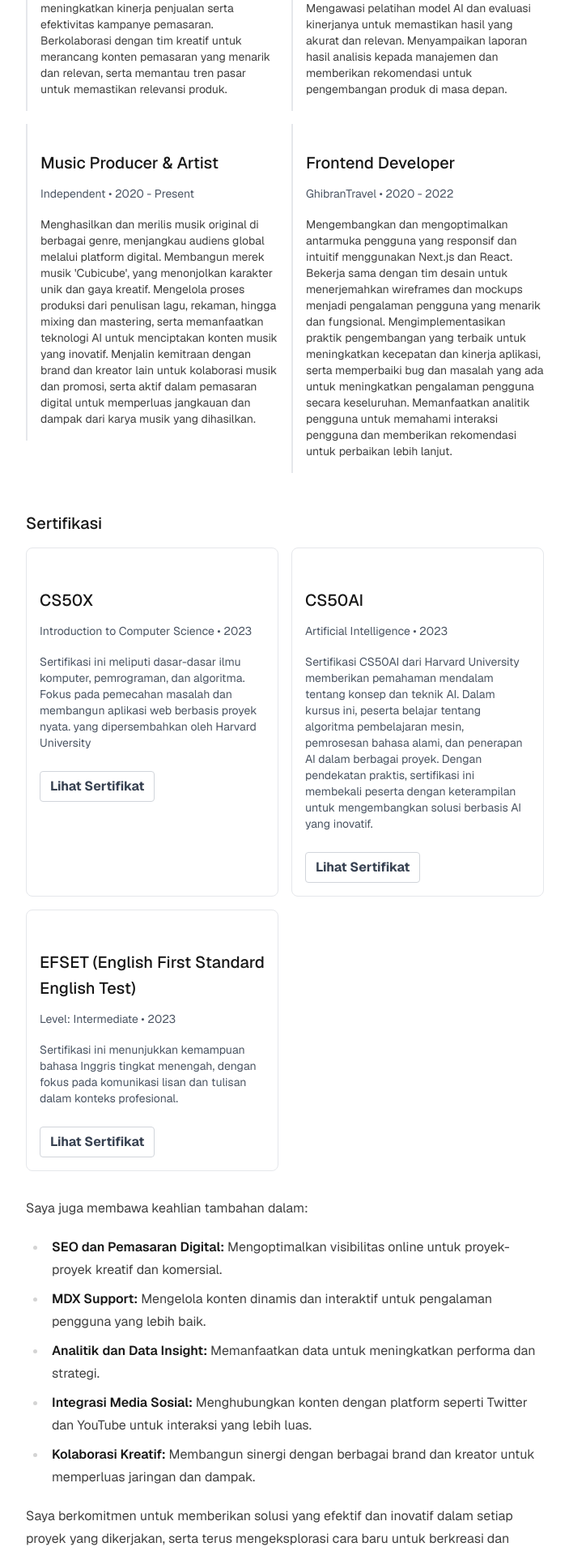
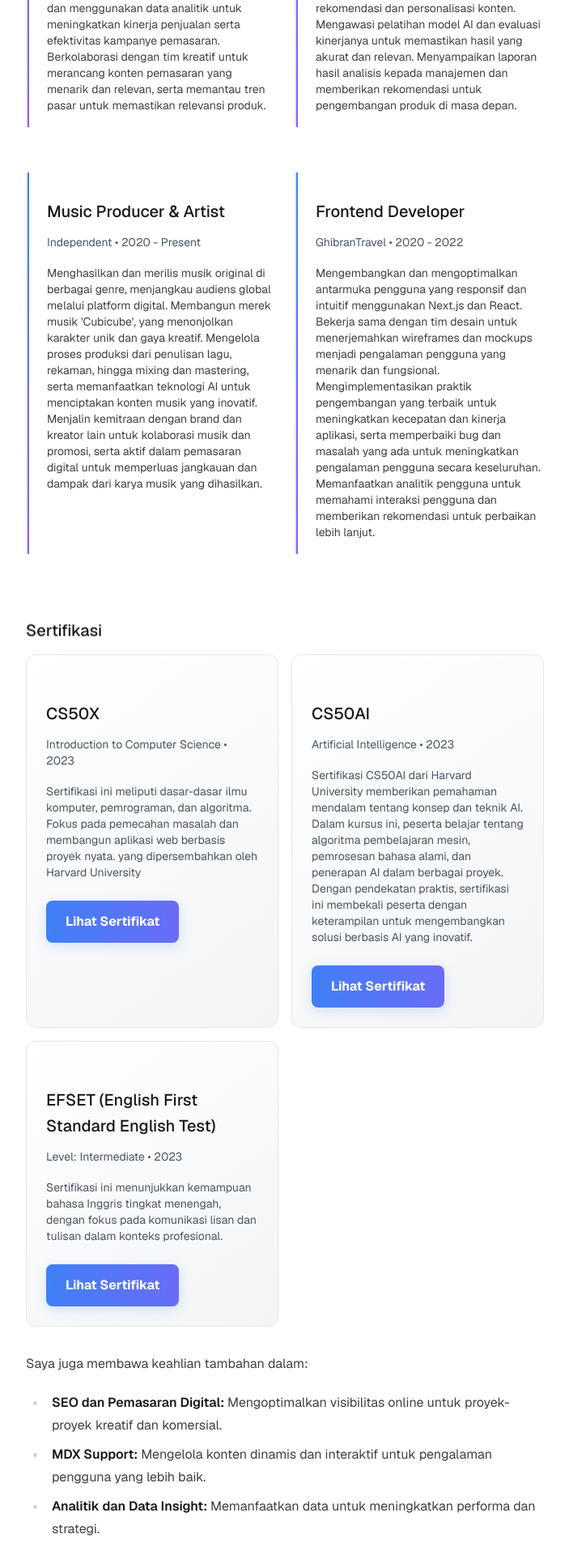
Before and after one commit to Y0EL/portfolio, a Next.js app: page / in a window 1280 px wide. Shown: the part 882-2797 px from the top of the page at 81% size, without its empty margins (288-991 px from the left). Built offline with nearby package versions, Linux system fonts and the light colour scheme.

Commit message:
Update global.css

```diff
--- a/app/global.css
+++ b/app/global.css
@@ -3,8 +3,7 @@
 @tailwind utilities;
 
 ::selection {
-  background-color: #404040;
-  color: #ffffff;
+  @apply bg-neutral-700 text-white;
 }
 
 /* Syntax highlighting colors */
@@ -35,6 +34,11 @@
 }
 
 /* Enhanced animations */
+@keyframes float {
+  0%, 100% { transform: translateY(0px); }
+  50% { transform: translateY(-10px); }
+}
+
 @keyframes fadeIn {
   0% {
     opacity: 0;
@@ -71,107 +75,29 @@
   }
 }
 
-@keyframes timelineSlideIn {
-  0% {
-    transform: translateX(-50px);
-    opacity: 0;
-  }
-  100% {
-    transform: translateX(0);
-    opacity: 1;
-  }
-}
-
-@keyframes bulletPop {
-  0% {
-    transform: scale(0);
-  }
-  70% {
-    transform: scale(1.2);
-  }
-  100% {
-    transform: scale(1);
-  }
+@keyframes gradientFlow {
+  0% { background-position: 0% 50%; }
+  50% { background-position: 100% 50%; }
+  100% { background-position: 0% 50%; }
 }
 
 @keyframes shimmer {
-  0% {
-    background-position: -200% center;
-  }
-  100% {
-    background-position: 200% center;
-  }
+  0% { background-position: -200% center; }
+  100% { background-position: 200% center; }
 }
 
 /* Component styles */
 .profile-image {
   @apply transition-all duration-700 ease-out;
   filter: contrast(1.1) grayscale(1);
+  animation: float 6s ease-in-out infinite;
 }
 
 .profile-image:hover {
   @apply scale-110 rotate-6;
   filter: contrast(1.2) grayscale(0);
-  box-shadow: 0 15px 30px rgba(0, 0, 0, 0.2);
-}
-
-/* Enhanced timeline styles */
-.timeline-container {
-  @apply relative py-4;
-  min-height: 400px;
-}
-
-.timeline-center-line {
-  @apply absolute left-1/2 top-0 bottom-0 w-0.5 bg-gradient-to-b from-gray-300 to-gray-200 dark:from-gray-600 dark:to-gray-700 transform -translate-x-1/2;
-}
-
-.timeline-item {
-  @apply relative flex items-center mb-12;
-  animation: timelineSlideIn 0.6s cubic-bezier(0.16, 1, 0.3, 1) backwards;
-}
-
-.timeline-bullet {
-  @apply absolute left-1/2 w-5 h-5 bg-white dark:bg-gray-800 rounded-full transform -translate-x-1/2 border-2 border-gray-300 dark:border-gray-600;
-  animation: bulletPop 0.4s cubic-bezier(0.16, 1, 0.3, 1) backwards;
-  z-index: 10;
-}
-
-.timeline-bullet::after {
-  content: '';
-  @apply absolute left-1/2 top-1/2 w-2.5 h-2.5 bg-blue-500 dark:bg-blue-400 rounded-full transform -translate-x-1/2 -translate-y-1/2;
-}
-
-.timeline-content {
-  @apply w-[calc(50%-2rem)] p-6 bg-white dark:bg-gray-800 rounded-xl shadow-md transition-all duration-300;
-  border: 1px solid rgba(0, 0, 0, 0.1);
-}
-
-.timeline-item:nth-child(odd) .timeline-content {
-  @apply mr-auto pr-8;
-  transform: translateX(-20px);
-}
-
-.timeline-item:nth-child(even) .timeline-content {
-  @apply ml-auto pl-8;
-  transform: translateX(20px);
-}
-
-.timeline-content:hover {
-  transform: translateY(-5px);
-  box-shadow: 0 10px 20px rgba(0, 0, 0, 0.1);
-}
-
-/* Enhanced button styles */
-.button {
-  @apply transition-all duration-300 rounded-lg px-4 py-2 font-semibold text-white;
-  background: linear-gradient(90deg, #4c6ef5, #4c8ef5);
-  box-shadow: 0 4px 10px rgba(0, 0, 0, 0.2);
-}
-
-.button:hover {
-  background: linear-gradient(90deg, #4c8ef5, #4c6ef5);
-  transform: translateY(-2px);
-  box-shadow: 0 8px 20px rgba(0, 0, 0, 0.3);
+  box-shadow: 0 20px 40px rgba(0, 0, 0, 0.2);
+  transform: translateY(-5px) rotate(3deg);
 }
 
 /* Enhanced section headers */
@@ -183,109 +109,142 @@
 .section-header::after {
   content: '';
   @apply absolute bottom-0 left-0 w-0 h-0.5 transition-all duration-700 ease-out;
-  background: linear-gradient(to right, #404040, #808080);
+  background: linear-gradient(90deg, #3B82F6, #8B5CF6);
 }
 
 .dark .section-header::after {
-  background: linear-gradient(to right, #d0d0d0, #808080);
+  background: linear-gradient(90deg, #60A5FA, #A78BFA);
 }
 
 .section-header:hover::after {
   @apply w-full;
 }
 
-/* Animation delays for timeline items */
-.timeline-item:nth-child(1) {
-  animation-delay: 0.1s;
+/* Enhanced experience section */
+.experience-item {
+  @apply relative pl-6 mb-8;
+  animation: slideIn 0.6s ease-out backwards;
 }
 
-.timeline-item:nth-child(2) {
-  animation-delay: 0.2s;
+.experience-item::before {
+  content: '';
+  @apply absolute left-0 top-0 h-full w-0.5;
+  background: linear-gradient(180deg, #3B82F6 0%, #8B5CF6 100%);
+  transform-origin: top;
+  animation: scaleIn 0.5s ease-out backwards;
 }
 
-.timeline-item:nth-child(3) {
-  animation-delay: 0.3s;
+.experience-grid {
+  @apply grid gap-6 py-4;
+  grid-template-columns: repeat(auto-fit, minmax(300px, 1fr));
 }
 
-.timeline-item:nth-child(4) {
-  animation-delay: 0.4s;
+/* Enhanced certification cards */
+.certification-card {
+  @apply transition-all duration-300 hover:shadow-xl p-6 rounded-xl;
+  animation: scaleIn 0.5s ease-out backwards;
+  background: linear-gradient(145deg, #ffffff, #f3f4f6);
+  transform-style: preserve-3d;
 }
 
-/* Animation delays for certification cards */
-.certification-card:nth-child(1) {
-  animation-delay: 0.1s;
+.dark .certification-card {
+  background: linear-gradient(145deg, #1f2937, #111827);
 }
 
-.certification-card:nth-child(2) {
-  animation-delay: 0.2s;
+.certification-card:hover {
+  transform: translateY(-5px) rotateX(5deg) rotateY(5deg);
+  box-shadow: 0 15px 30px rgba(0, 0, 0, 0.2);
 }
 
-.certification-card:nth-child(3) {
-  animation-delay: 0.3s;
+/* Enhanced buttons */
+.button,
+.hire-button,
+button[class*="border"] {
+  @apply relative overflow-hidden transition-all duration-300 transform hover:scale-105;
+  background: linear-gradient(90deg, #3B82F6, #8B5CF6);
+  background-size: 200% auto;
+  animation: gradientFlow 3s ease infinite;
+  border: none !important;
+  color: white !important;
+  padding: 0.75rem 1.5rem;
+  border-radius: 0.5rem;
+  box-shadow: 0 4px 15px rgba(59, 130, 246, 0.2);
 }
 
-/* Animation delays for skill tags */
-.skill-tag:nth-child(1) {
-  animation-delay: 0.1s;
+.button:hover,
+.hire-button:hover,
+button[class*="border"]:hover {
+  background-position: right center;
+  box-shadow: 0 8px 25px rgba(59, 130, 246, 0.3);
+  transform: translateY(-2px) scale(1.05);
 }
 
-.skill-tag:nth-child(2) {
-  animation-delay: 0.2s;
+.dark .button,
+.dark .hire-button,
+.dark button[class*="border"] {
+  background: linear-gradient(90deg, #60A5FA, #A78BFA);
+  box-shadow: 0 4px 15px rgba(96, 165, 250, 0.2);
 }
 
-.skill-tag:nth-child(3) {
-  animation-delay: 0.3s;
+/* Skill tags */
+.skill-tag {
+  @apply relative inline-block;
+  animation: fadeIn 0.5s ease-out backwards;
 }
 
-/* Animation delay for section headers */
-.section-header:nth-child(1) {
-  animation-delay: 0.1s;
+.skill-tag::after {
+  content: '';
+  @apply absolute bottom-0 left-0 w-full h-0.5 bg-blue-500 transform scale-x-0 transition-transform duration-300;
 }
 
-.section-header:nth-child(2) {
-  animation-delay: 0.2s;
+.skill-tag:hover::after {
+  transform: scale-x-1);
 }
 
-.section-header:nth-child(3) {
-  animation-delay: 0.3s;
+/* Animation delays */
+.experience-item:nth-child(1) { animation-delay: 0.1s; }
+.experience-item:nth-child(2) { animation-delay: 0.2s; }
+.experience-item:nth-child(3) { animation-delay: 0.3s; }
+.experience-item:nth-child(4) { animation-delay: 0.4s; }
+
+.certification-card:nth-child(1) { animation-delay: 0.2s; }
+.certification-card:nth-child(2) { animation-delay: 0.3s; }
+.certification-card:nth-child(3) { animation-delay: 0.4s; }
+
+.section-header:nth-child(1) { animation-delay: 0.1s; }
+.section-header:nth-child(2) { animation-delay: 0.2s; }
+.section-header:nth-child(3) { animation-delay: 0.3s; }
+
+.hire-button { animation-delay: 0.4s; }
+.profile-image { animation-delay: 0.3s; }
+
+/* Responsive adjustments */
+@media (max-width: 640px) {
+  .experience-grid {
+    @apply grid-cols-1;
+  }
+
+  .certification-card {
+    @apply mx-4;
+  }
+
+  .hire-button,
+  .button,
+  button[class*="border"] {
+    @apply w-full text-center;
+  }
+
+  .profile-image:hover {
+    transform: translateY(-3px) rotate(2deg);
+  }
 }
 
-/* Other component-specific animations */
+/* Will-change optimizations for better performance */
+.profile-image,
+.section-header,
+.experience-item,
+.certification-card,
+.button,
 .hire-button {
-  animation-delay: 0.4s;
+  will-change: transform;
 }
-
-.profile-image {
-  animation-delay: 0.3s;
-}
-
-/* Custom layout for experience section */
-.experience-grid {
-  display: grid;
-  grid-template-columns: 1fr 1fr;
-  gap: 1rem;
-  align-items: start;
-  padding: 1rem 0;
-}
-
-.experience-left,
-.experience-right {
-  display: flex;
-  flex-direction: column;
-}
-
-.experience-title {
-  font-weight: 600;
-  font-size: 1.1rem;
-}
-
-.experience-description {
-  font-size: 0.9rem;
-  color: #6b7280; /* Neutral color for descriptions */
-}
-
-@media (max-width: 640px) {
-  .experience-grid {
-    grid-template-columns: 1fr;
-  }
-}
```
